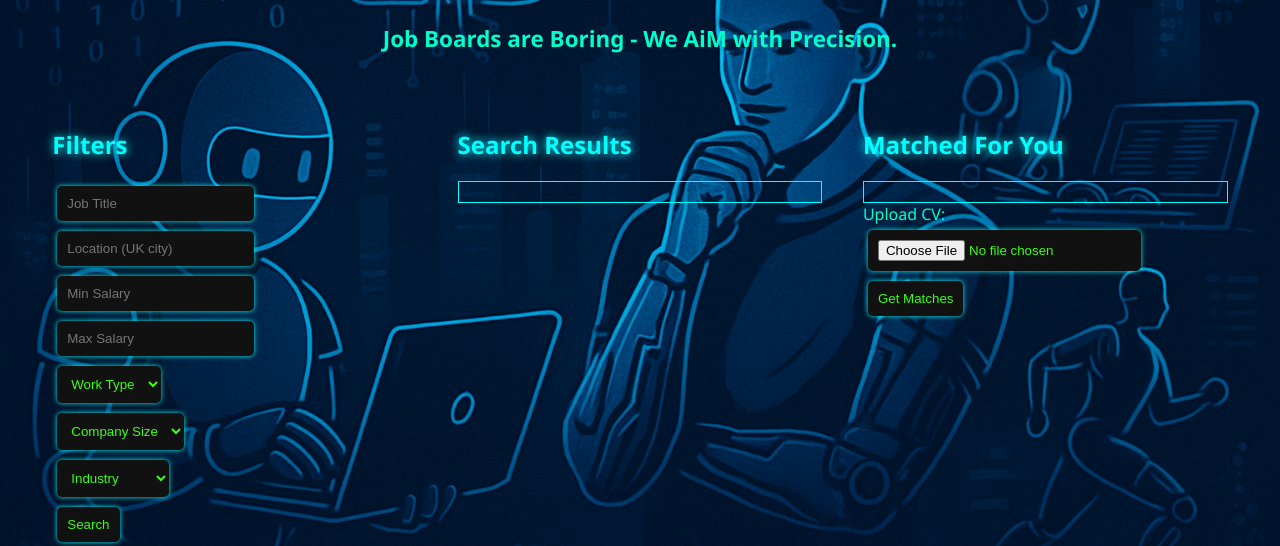
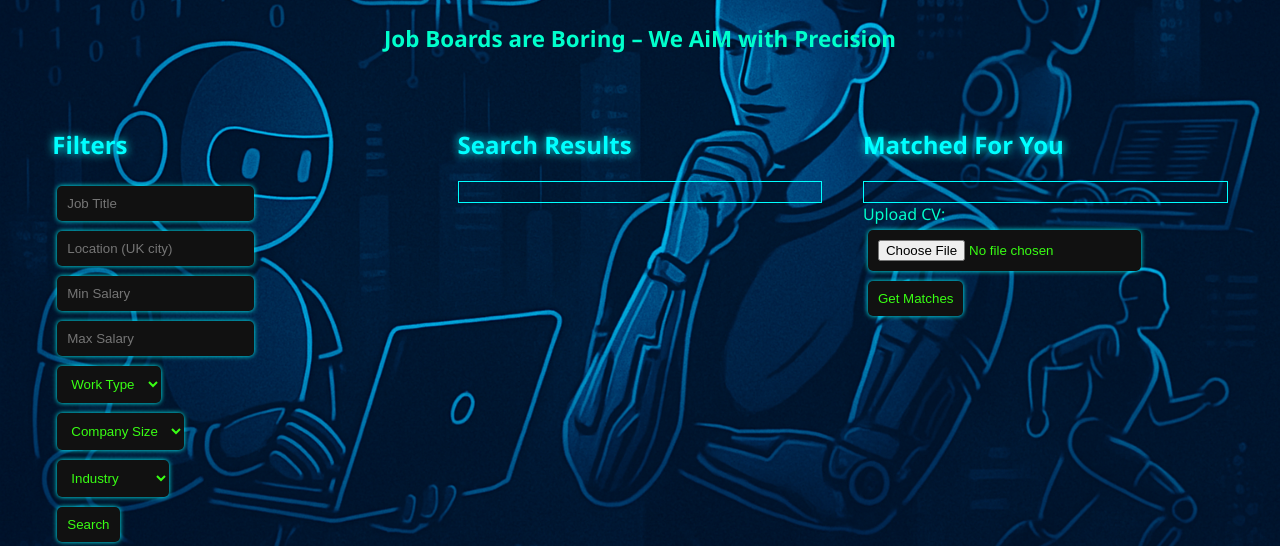
Before and after one commit to MattyAtown/AimTechRec, a Flask app: page /live_jobs in a window 1280 px wide. Shown: the part 179-725 px from the top of the page. Run offline with Flask 3, Linux system fonts and the light colour scheme; data that the repository does not hold is empty.

Commit message:
Update live_jobs.html

```diff
--- a/templates/live_jobs.html
+++ b/templates/live_jobs.html
@@ -12,7 +12,7 @@
         <h1 style="color: #00ffcc;">Job Connector</h1>
     </header>
     <section style="text-align: center; padding: 1em; font-size: 1.4em; font-weight: bold;">
-        <div class="banner">Job Boards are Boring - We AiM with Precision.</div>
+        <div class="banner">Job Boards are Boring – <span class="highlight">We AiM with Precision</span></div>
     </section>
     <main style="display: flex; justify-content: space-around; padding: 2em;">
         <section style="width: 30%;">
```
